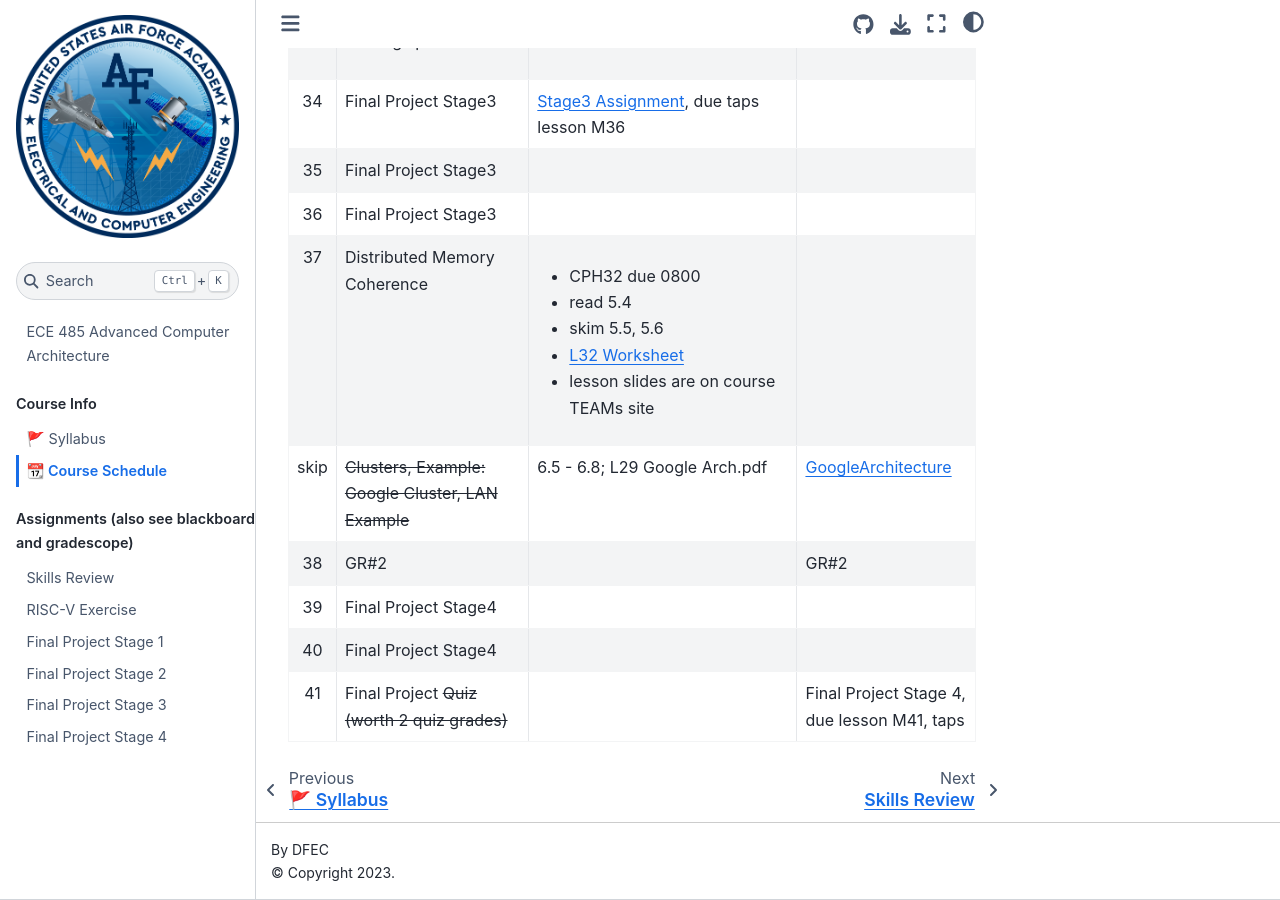
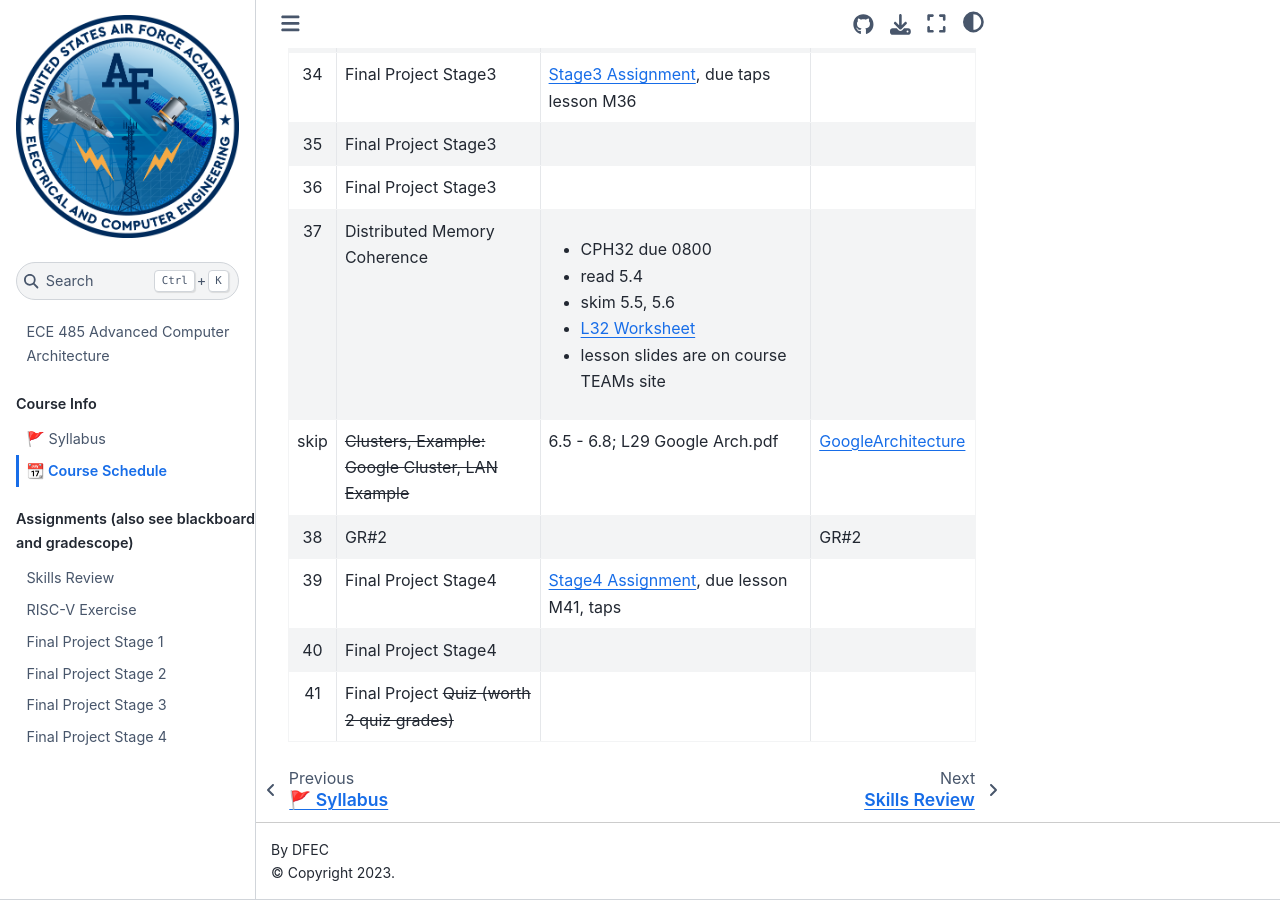
Before and after one commit to USAFA-ECE/ece485, a Jupyter Book: the page built from book/schedule.md, in a window 1280 px wide and 900 px high, scrolled down 6218 px. Built offline with Jupyter Book 1.0.4 settings and Sphinx 7.4.7 and the Sphinx Book theme 1.1.4, drawn with Linux system fonts in a browser that asks for light colours.

Commit message:
Update schedule.md

```diff
--- a/book/schedule.md
+++ b/book/schedule.md
@@ -48,6 +48,6 @@
 | 37  | Distributed Memory Coherence                        | <ul><li> CPH32 due 0800 </li><li>read 5.4 </li><li>skim 5.5, 5.6 </li><li>[L32 Worksheet](handouts/L32_Worksheet.docx) </li><li>lesson slides are on course TEAMs site </li></ul>          |   |
 | skip | <s>Clusters, Example: Google Cluster, LAN Example   </s>                  | 6.5 - 6.8; L29 Google Arch.pdf  | [GoogleArchitecture](handouts/GoogleArchitecture.pdf)   |
 | 38  | GR#2                                                 |                          |   GR#2              |
-| 39  | Final Project Stage4                                               |                          |                |    [Stage4 Assignment](finalproject/finalprojectstage4.md)  |
-| 40  | Final Project Stage4                                               |                          |                |    [Stage4 Assignment](finalproject/finalprojectstage4.md)    |
-| 41  | Final Project <s>Quiz (worth 2 quiz grades)</s>                            |                          | Final Project Stage 4, due lesson M41, taps  |   [Stage4 Assignment](finalproject/finalprojectstage4.md)    |
+| 39  | Final Project Stage4                                  |  [Stage4 Assignment](finalproject/finalprojectstage4.md), due lesson M41, taps    |                |
+| 40  | Final Project Stage4                                  |                          |              |
+| 41  | Final Project <s>Quiz (worth 2 quiz grades)</s>       |                          |     |
```
